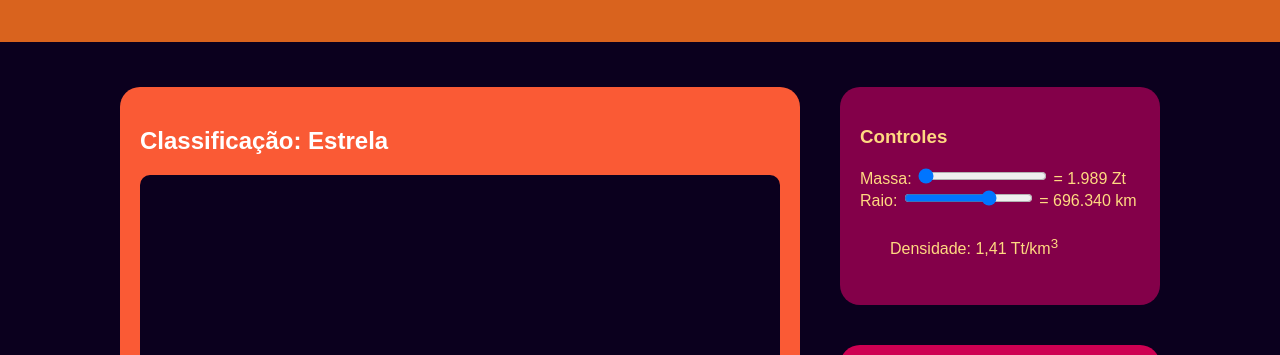
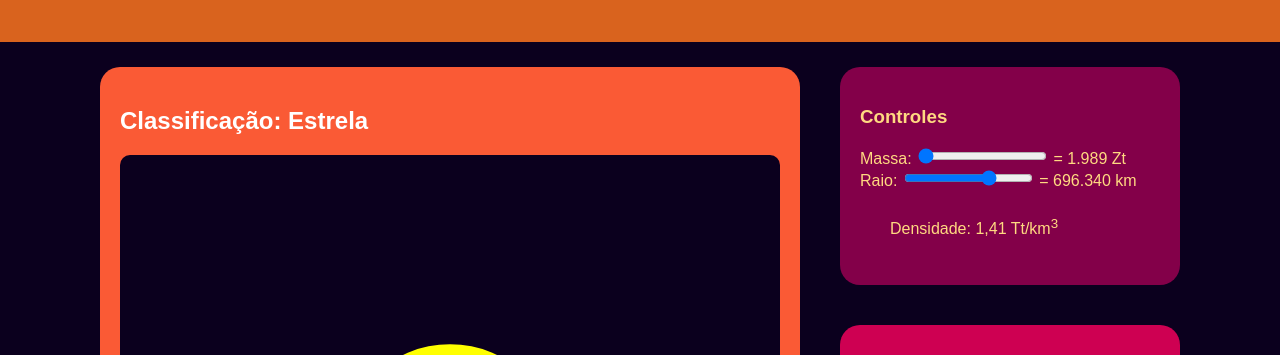
Before and after one commit to kv-aliaga/Buraco-Negro, a React (Vite) app: page /Buraco-Negro/simulation in a window 1280 px wide. Shown: the part 125-480 px from the top of the page. Built offline with nearby package versions, Linux system fonts and the light colour scheme.

Commit message:
style(simulation): improve section margin

```diff
--- a/src/views/Simulation/Simulation.css
+++ b/src/views/Simulation/Simulation.css
@@ -11,23 +11,25 @@
 
   & section {
     padding: 20px;
-    margin: 20px;
     border-radius: 20px;
   }
 
   & #simulator {
     grid-area: clas;
     background-color: var(--secondary-orange);
+    margin: 0 20px 0 0;
   }
 
   & #controller-area {
     grid-area: ctrl;
     background-color: var(--primary-dark-magenta);
-    color: var(--secondary-text-color)
+    color: var(--secondary-text-color);
+    margin: 0 0 20px 20px;
   }
 
   & #explanation-area {
     grid-area: expl;
     background-color: var(--primary-dark-pink);
+    margin: 20px 0 0 20px;
   }
 }
```
